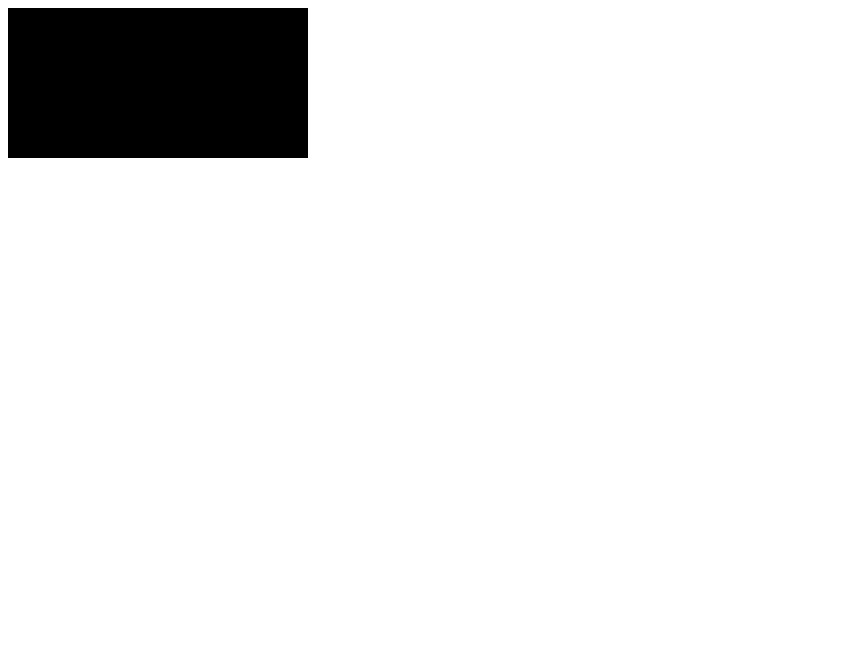
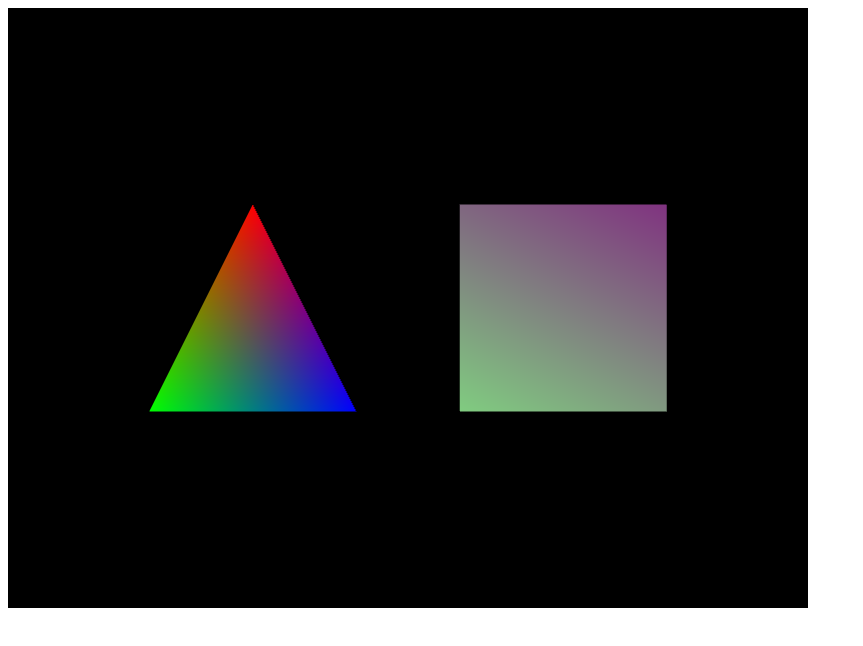
Before and after one commit to Ninerian/webgl-lessons, a plain HTML site: page lesson-02/index.html in a window 1280 px wide. Shown: the whole page, without its empty margins (0-863 px from the left). Drawn offline with Linux system fonts and the light colour scheme.

Commit message:
completes lesson 2

```diff
--- a/lesson-02/index.html
+++ b/lesson-02/index.html
@@ -5,7 +5,7 @@
 	<title>WEBGL Lesson 1</title>
 </head>
 <body>
-	<canvas id="lesson01-canvas"></canvas>
+	<canvas width="800" height="600" id="lesson01-canvas"></canvas>
 </body>
 
 <script id="shader-fs" type="x-shader/x-fragment">
--- a/lesson-02/script.js
+++ b/lesson-02/script.js
@@ -1,5 +1,8 @@
 var triangleVertexPositionBuffer;
+var triangleVertexColorBuffer;
 var squareVertexPositionBuffer;
+var squareVertexColorBuffer;
+
 var gl;
 var shaderProgram;
 
@@ -74,6 +77,9 @@ function initShaders() {
     shaderProgram.vertexPositionAttribute = gl.getAttribLocation(shaderProgram, "aVertexPosition");
     gl.enableVertexAttribArray(shaderProgram.vertexPositionAttribute);
 
+    shaderProgram.vertexColorAttribute = gl.getAttribLocation(shaderProgram, "aVertexColor");
+    gl.enableVertexAttribArray(shaderProgram.vertexColorAttribute);
+
     shaderProgram.pMatrixUniform = gl.getUniformLocation(shaderProgram, "uPMatrix");
     shaderProgram.mvMatrixUniform = gl.getUniformLocation(shaderProgram, "uMVMatrix");
 }
@@ -98,11 +104,25 @@ function initBuffers() {
     triangleVertexPositionBuffer.itemSize = 3;
     triangleVertexPositionBuffer.numItems = 3;
 
+    triangleVertexColorBuffer = gl.createBuffer();
+    gl.bindBuffer(gl.ARRAY_BUFFER, triangleVertexColorBuffer);
+
+    var colors = [
+        1.0, 0.0, 0.0, 1.0,
+        0.0, 1.0, 0.0, 1.0,
+        0.0, 0.0, 1.0, 1.0
+    ];
+
+    gl.bufferData(gl.ARRAY_BUFFER, new Float32Array(colors), gl.STATIC_DRAW);
+    triangleVertexColorBuffer.itemSize = 4;
+    triangleVertexColorBuffer.numItems = 3;
+
+
     squareVertexPositionBuffer = gl.createBuffer();
     gl.bindBuffer(gl.ARRAY_BUFFER, squareVertexPositionBuffer);
 
     vertices = [
-        0.0, 1.0, 0.0,
+        1.0, 1.0, 0.0,
         -1.0, 1.0, 0.0,
         1.0, -1.0, 0.0,
         -1.0, -1.0, 0.0
@@ -111,6 +131,20 @@ function initBuffers() {
     gl.bufferData(gl.ARRAY_BUFFER, new Float32Array(vertices), gl.STATIC_DRAW);
     squareVertexPositionBuffer.itemSize = 3;
     squareVertexPositionBuffer.numItems = 4;
+
+    squareVertexColorBuffer = gl.createBuffer();
+    gl.bindBuffer(gl.ARRAY_BUFFER, squareVertexColorBuffer);
+    colors = [];
+
+    for (var i = 1; i < 5; i++) {
+        colors = colors.concat([0.5, i * 0.2, 0.5, 1.0]);
+    }
+
+    console.log(colors);
+
+    gl.bufferData(gl.ARRAY_BUFFER, new Float32Array(colors), gl.STATIC_DRAW);
+    squareVertexColorBuffer.itemSize = 4;
+    squareVertexColorBuffer.numItems = 4;
 }
 
 function drawScene() {
@@ -123,6 +157,10 @@ function drawScene() {
 
     gl.bindBuffer(gl.ARRAY_BUFFER, triangleVertexPositionBuffer);
     gl.vertexAttribPointer(shaderProgram.vertexPositionAttribute, triangleVertexPositionBuffer.itemSize, gl.FLOAT, false, 0, 0);
+
+    gl.bindBuffer(gl.ARRAY_BUFFER, triangleVertexColorBuffer);
+    gl.vertexAttribPointer(shaderProgram.vertexColorAttribute, triangleVertexColorBuffer.itemSize, gl.FLOAT, false, 0, 0);
+
     setMatrixUniforms();
 
     gl.drawArrays(gl.TRIANGLES, 0, triangleVertexPositionBuffer.numItems);
@@ -130,6 +168,10 @@ function drawScene() {
     mat4.translate(mvMatrix, [3.0, 0.0, 0.0]);
     gl.bindBuffer(gl.ARRAY_BUFFER, squareVertexPositionBuffer);
     gl.vertexAttribPointer(shaderProgram.vertexPositionAttribute, squareVertexPositionBuffer.itemSize, gl.FLOAT, false, 0, 0);
+
+    gl.bindBuffer(gl.ARRAY_BUFFER, squareVertexColorBuffer);
+    gl.vertexAttribPointer(shaderProgram.vertexColorAttribute, squareVertexColorBuffer.itemSize, gl.FLOAT, false, 0, 0);
+
     setMatrixUniforms();
 
     gl.drawArrays(gl.TRIANGLE_STRIP, 0, squareVertexPositionBuffer.numItems);
```
